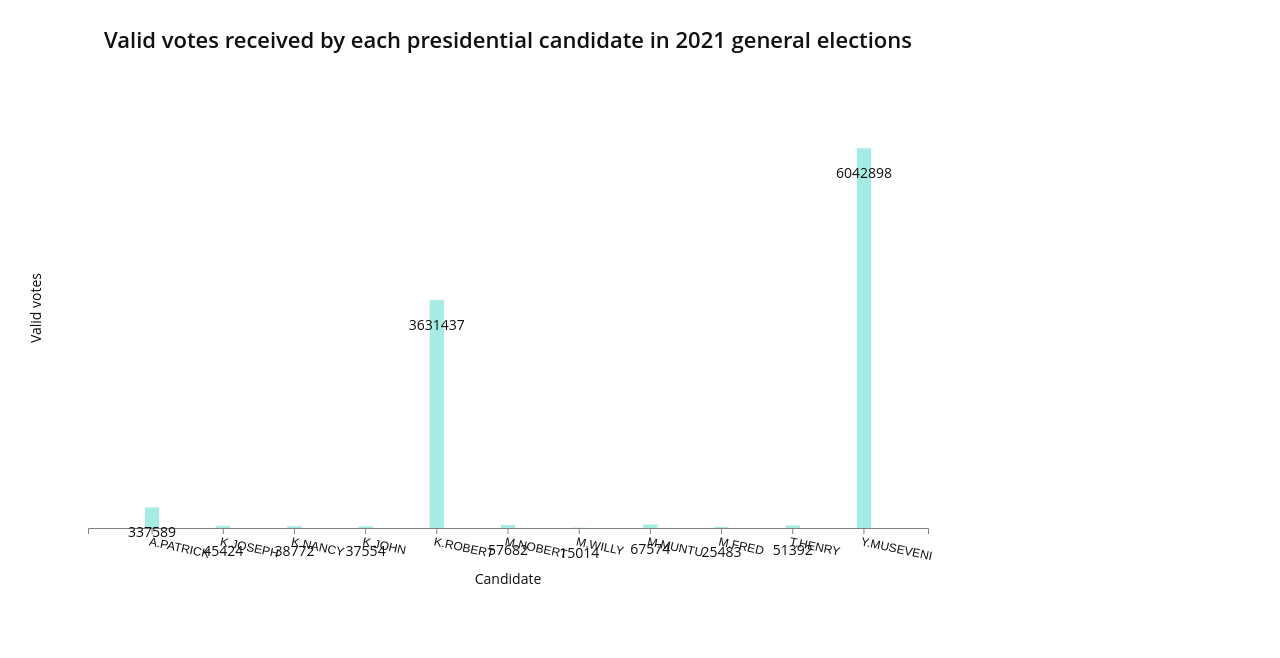
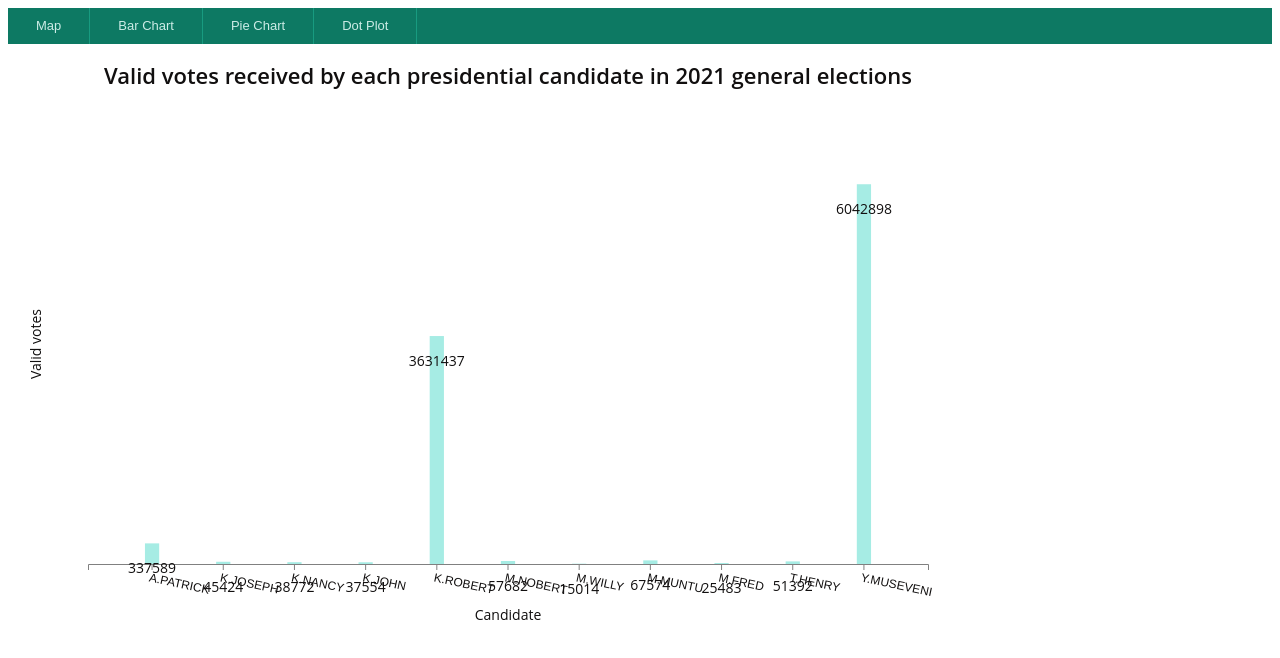
Before and after one commit to Ms-Ainebyona/bar, a plain HTML site: page index.html in a window 1280 px wide. Drawn offline with nearby package versions, Linux system fonts and the light colour scheme.

Commit message:
Update index.html

```diff
--- a/index.html
+++ b/index.html
@@ -6,11 +6,44 @@
   <title>Bar chart with D3.js</title>
   <link rel="stylesheet" href="style.css">
   <script src="https://d3js.org/d3.v5.min.js"></script>
+  <style>
+			ul.nav {
+			    margin:0;
+			    padding:0;
+			    list-style:none;
+			    height:36px; line-height:36px;
+			    background:#0d7963; /* you can change the backgorund color here. */
+			    font-family:Arial, Helvetica, sans-serif;
+			    font-size:13px;
+			}
+			ul.nav li {
+			    border-right:1px solid #189b80; /* you can change the border color matching to your background color */
+			    float:left;
+			}
+			ul.nav a {
+			    display:block;
+			    padding:0 28px;
+			    color:#ccece6;
+			    text-decoration:none;
+			}
+			ul.nav a:hover,
+			ul.nav li.current a {
+			    background:#086754;
+			}
+		</style>
 </head>
 <body>
   <div id='layout'>
     <!-- <h2>Bar chart example</h2> -->
     <div id='container'>
+      <nav>
+				<ul class="nav">
+				  <li><a href="https://ms-ainebyona.github.io/map/">Map</a></li>
+				  <li><a href="https://ms-ainebyona.github.io/bar/">Bar Chart</a></li>
+				  <li><a href="https://ms-ainebyona.github.io/Pie-chart/">Pie Chart</a></li>
+				  <li><a href="https://ms-ainebyona.github.io/dotplot/">Dot Plot</a></li>
+				</ul>
+			</nav>
 
       <svg></svg>
 
```
